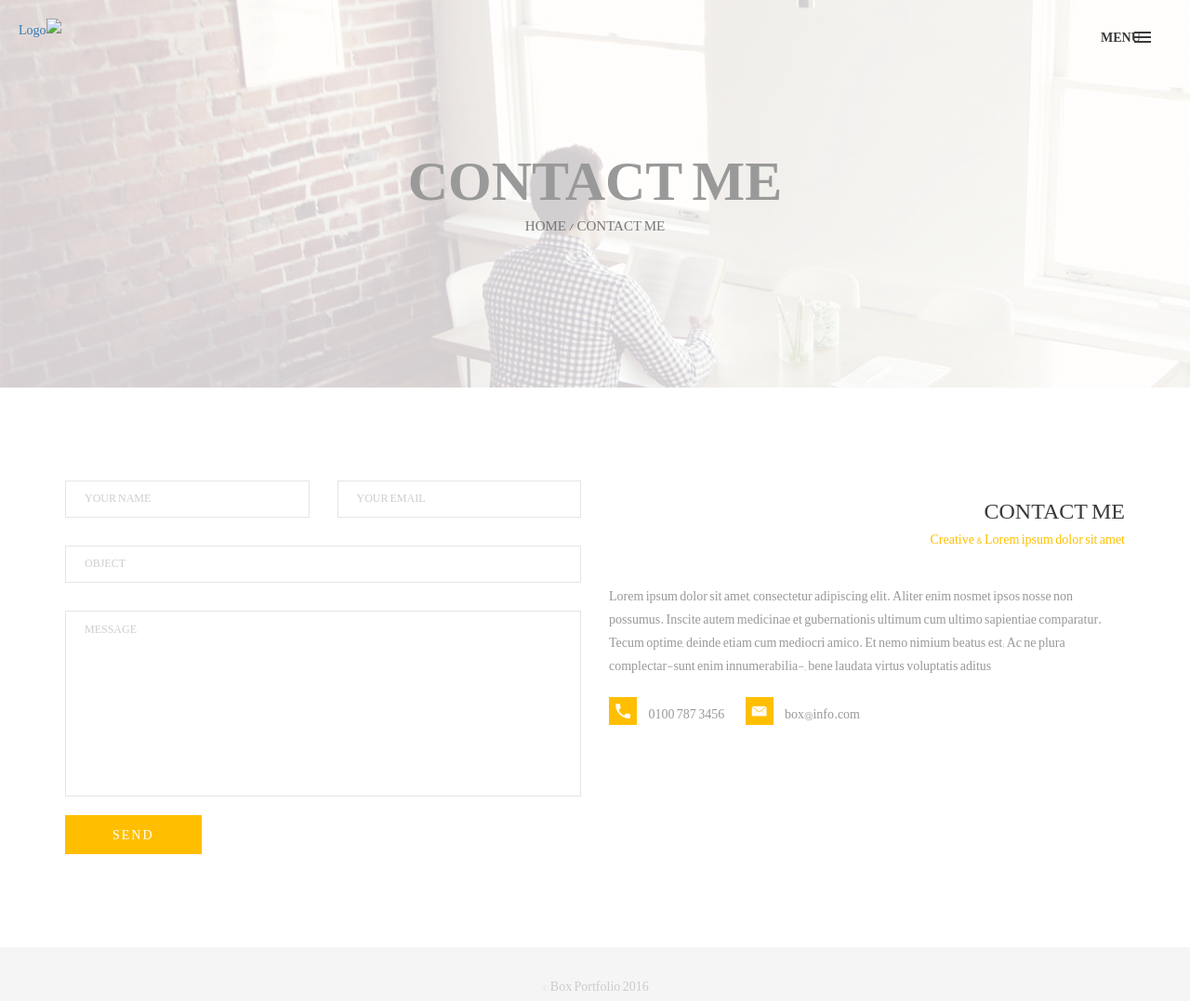
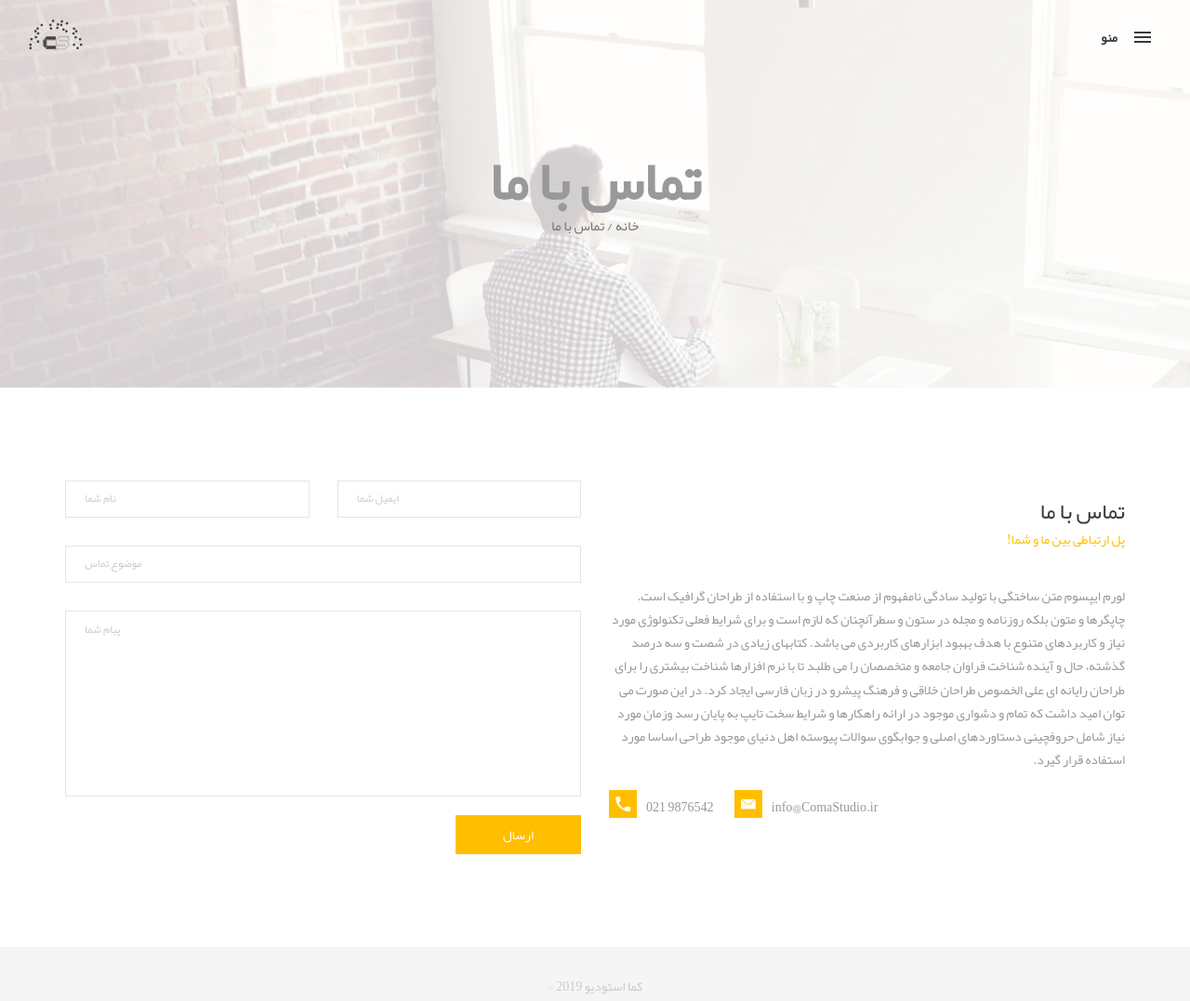
Before and after one commit to DetectiveBatman/ComaStudio, a website: page Fa/contact.html in a window 1280 px wide. Shown: the whole page at 93% size. Drawn offline with Linux system fonts and the light colour scheme; files whose address does not match are found by name.

Commit message:
Made the contact page persian

```diff
--- a/Fa/contact.html
+++ b/Fa/contact.html
@@ -6,12 +6,12 @@
     <meta http-equiv="X-UA-Compatible" content="IE=edge">
     <meta name="viewport" content="width=device-width, initial-scale=1">
     <!-- The above 3 meta tags *must* come first in the head; any other head content must come *after* these tags -->
-    <title>Box personal portfolio Template</title>
+    <title>تماس با ما - کما استودیو</title>
+    <link rel="icon" href="../lib/assets/Logo.png" type="image/x-icon">
 
     <!-- Bootstrap -->
     <link href="css/bootstrap.min.css" rel="stylesheet">
     <link href="ionicons/css/ionicons.min.css" rel="stylesheet">
-    <link rel="icon" href="img/fav.png" type="image/x-icon">
 
     <!-- main css -->
     <link href="css/style.css" rel="stylesheet">
@@ -45,11 +45,11 @@
         <!-- box-header -->
         <header class="box-header">
             <div class="box-logo">
-                <a href="index.html"><img src="img/logo.png" width="80" alt="Logo"></a>
+              <a href="/Fa"><img src="../lib/assets/Logo.png" width="80" alt="Logo"></a>
             </div>
             <!-- box-nav -->
             <a class="box-primary-nav-trigger" href="#0">
-                <span class="box-menu-text">Menu</span><span class="box-menu-icon"></span>
+              <span class="box-menu-text">منو</span><span class="box-menu-icon"></span>
             </a>
             <!-- box-primary-nav-trigger -->
         </header>
@@ -58,22 +58,22 @@
         <!-- nav -->
         <nav>
             <ul class="box-primary-nav">
-                <li class="box-label">About me</li>
+              <li class="box-label">کما استودیو</li>
 
-                <li><a href="index.html">Intro</a></li>
-                <li><a href="about.html">About me</a></li>
-                <li><a href="services.html">services</a></li>
-                <li><a href="portfolio.html">portfolio</a></li>
-                <li><a href="contact.html">contact me</a> <i class="ion-ios-circle-filled color"></i></li>
+              <li><a href="index.html">صفحه‌ی اصلی</a> <i class="ion-ios-circle-filled color"></i></li>
+              <li><a href="about.html">درباره‌ی ما</a></li>
+              <li><a href="services.html">خدمات ما</a></li>
+              <li><a href="portfolio.html">نمونه کارها</a></li>
+              <li><a href="contact.html">تماس با ما</a></li>
 
 
 
-                <li class="box-label">Follow me</li>
+              <li class="box-label">ما را دنبال کنید!</li>
 
-                <li class="box-social"><a href="#0"><i class="ion-social-facebook"></i></a></li>
-                <li class="box-social"><a href="#0"><i class="ion-social-instagram-outline"></i></a></li>
-                <li class="box-social"><a href="#0"><i class="ion-social-twitter"></i></a></li>
-                <li class="box-social"><a href="#0"><i class="ion-social-dribbble"></i></a></li>
+              <li class="box-social"><a href="#0"><i class="ion-social-facebook"></i></a></li>
+              <li class="box-social"><a href="#0"><i class="ion-social-instagram-outline"></i></a></li>
+              <li class="box-social"><a href="#0"><i class="ion-social-twitter"></i></a></li>
+              <li class="box-social"><a href="#0"><i class="ion-social-dribbble"></i></a></li>
             </ul>
         </nav>
         <!-- end nav -->
@@ -82,8 +82,8 @@
 
     <!-- top bar -->
     <div class="top-bar">
-        <h1>contact Me</h1>
-        <p><a href="#">Home</a> / Contact Me</p>
+        <h1>تماس با ما</h1>
+        <p><a href="/Fa">خانه</a> / تماس با ما</p>
     </div>
     <!-- end top bar -->
 
@@ -95,42 +95,42 @@
                     <div class="col-md-6">
                         <div class="input-contact">
                             <input type="text" name="name">
-                            <span>your name</span>
+                            <span>نام شما</span>
                         </div>
                     </div>
                     <div class="col-md-6">
                         <div class="input-contact">
                             <input type="text" name="email">
-                            <span>your email</span>
+                            <span>ایمیل شما</span>
                         </div>
                     </div>
                     <div class="col-md-12">
                         <div class="input-contact">
                             <input type="text" name="object">
-                            <span>object</span>
+                            <span>موضوع تماس</span>
                         </div>
                     </div>
                     <div class="col-md-12">
                         <div class="textarea-contact">
                             <textarea name="message"></textarea>
-                            <span>message</span>
+                            <span>پیام شما</span>
                         </div>
                     </div>
                     <div class="col-md-12">
-                        <a href="#" class="btn btn-box">Send</a>
+                        <a href="#" class="btn btn-box" id="contact-submit">ارسال</a>
                     </div>
                 </div>
             </form>
         </div>
 
         <div class="col-md-6">
-            <h3 class="text-uppercase">contact me</h3>
-            <h5>Creative & Lorem ipsum dolor sit amet</h5>
+            <h3 class="text-uppercase">تماس با ما</h3>
+            <h5>پل ارتباطی بین ما و شما!</h5>
             <div class="h-30"></div>
-            <p>Lorem ipsum dolor sit amet, consectetur adipiscing elit. Aliter enim nosmet ipsos nosse non possumus. Inscite autem medicinae et gubernationis ultimum cum ultimo sapientiae comparatur. Tecum optime, deinde etiam cum mediocri amico. Et nemo nimium beatus est; Ac ne plura complectar-sunt enim innumerabilia-, bene laudata virtus voluptatis aditus </p>
+            <p class="contact-p">لورم ایپسوم متن ساختگی با تولید سادگی نامفهوم از صنعت چاپ و با استفاده از طراحان گرافیک است. چاپگرها و متون بلکه روزنامه و مجله در ستون و سطرآنچنان که لازم است و برای شرایط فعلی تکنولوژی مورد نیاز و کاربردهای متنوع با هدف بهبود ابزارهای کاربردی می باشد. کتابهای زیادی در شصت و سه درصد گذشته، حال و آینده شناخت فراوان جامعه و متخصصان را می طلبد تا با نرم افزارها شناخت بیشتری را برای طراحان رایانه ای علی الخصوص طراحان خلاقی و فرهنگ پیشرو در زبان فارسی ایجاد کرد. در این صورت می توان امید داشت که تمام و دشواری موجود در ارائه راهکارها و شرایط سخت تایپ به پایان رسد وزمان مورد نیاز شامل حروفچینی دستاوردهای اصلی و جوابگوی سوالات پیوسته اهل دنیای موجود طراحی اساسا مورد استفاده قرار گیرد.</p>
             <div class="contact-info">
-                <p><i class="ion-android-call"></i> 0100 787 3456</p>
-                <p><i class="ion-ios-email"></i> box@info.com</p>
+                <p><i class="ion-android-call"></i>021 9876542</p>
+                <p><i class="ion-ios-email"></i>info@ComaStudio.ir</p>
             </div>
         </div>
 
@@ -141,7 +141,7 @@
     <!-- footer -->
     <footer>
         <div class="container-fluid">
-            <p class="copyright">© Box Portfolio 2016</p>
+          <p class="copyright">© کما استودیو 2019</p>
         </div>
     </footer>
     <!-- end footer -->
--- a/Fa/css/style.css
+++ b/Fa/css/style.css
@@ -1231,3 +1231,21 @@ textarea:focus {
 .service-box p {
   direction: rtl;
 }
+
+/* contact.html */
+
+.contact-p {
+  text-align: right;
+  direction: rtl;
+}
+
+.input-contact span {
+  direction: rtl;
+  text-align: right;
+  float: right;
+}
+
+#contact-submit {
+  float: right;
+  letter-spacing: 0;
+}
```
